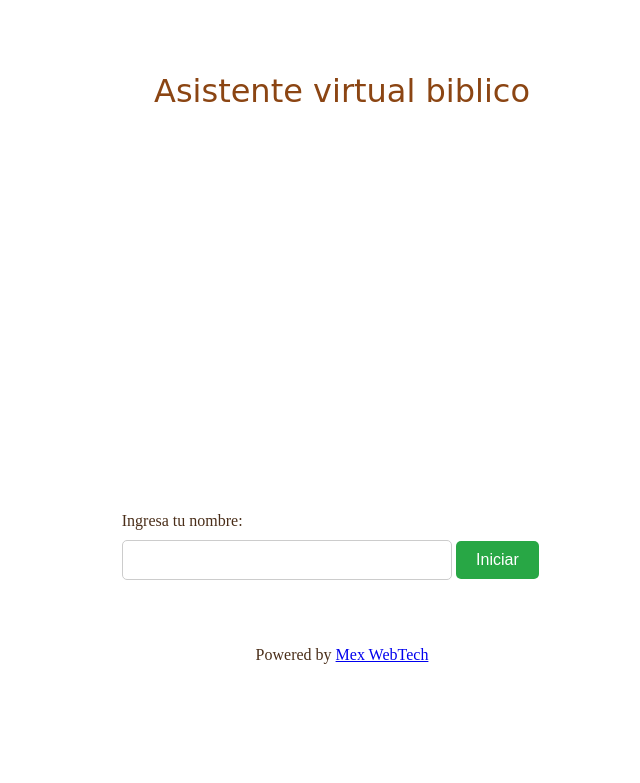
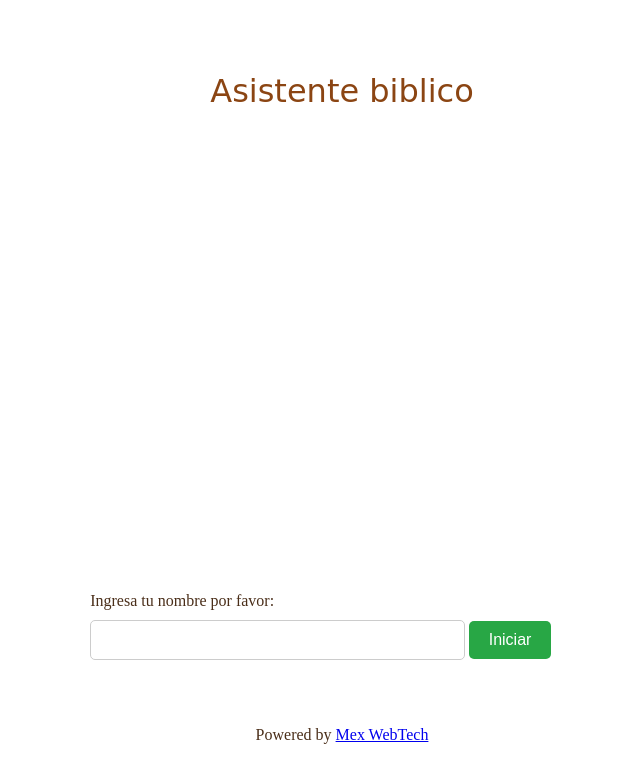
Before and after one commit to dvicampos/chatbot-versiculos, a Flask app: page / in a window 1280 px wide. Shown: the top 783 px of the page, without its empty margins (274-914 px from the left). Run offline with Flask 3, Linux system fonts and the light colour scheme.

Commit message:
Cambios de vistas

```diff
--- a/app.py
+++ b/app.py
@@ -237,7 +237,6 @@ versiculos = {
     "2 Samuel 12:23: Pero ahora que ha muerto, ¿por qué he de ayunar? ¿Puedo yo hacerle volver? Yo iré a él, pero él no volverá a mí.",
     "Revelación 21:4: Enjugará Dios toda lágrima de los ojos de ellos, y no habrá más muerte, ni habrá más llanto, ni clamor, ni dolor; porque las primeras cosas pasaron."
   ]
-    # Agrega más categorías aquí
 }
 
 @app.route('/', methods=['GET', 'POST'])
@@ -258,7 +257,7 @@ def chat():
     # Lógica para manejar la entrada del usuario y responder
     if user_input == "Regresar al menú principal":
         response = {
-            "message": f"Hola {user_name}, selecciona una opción:",
+            "message": f"{user_name}, selecciona una opción por favor:",
             "options": list(versiculos.keys())
         }
     elif category and user_input == "Más":
@@ -284,7 +283,7 @@ def chat():
         }
     else:
         response = {
-            "message": f"Hola {user_name}, selecciona una opción:",  # Se asegura que solo se use el nombre del frontend
+            "message": f"{user_name} selecciona una opción por favor:",  # Se asegura que solo se use el nombre del frontend
             "options": list(versiculos.keys())
         }
 
@@ -293,8 +292,7 @@ def chat():
 
 @app.route('/exit', methods=['POST'])
 def exit():
-    # No es necesario eliminar nada de la sesión ya que no la estamos utilizando
-    return jsonify({"message": "Sesión cerrada. Vuelve pronto!"})
+    return jsonify({"message": "¡Buen día!"})
 
 if __name__ == '__main__':
   app.run(host="0.0.0.0", port=5000, debug=True)
--- a/static/estilos.css
+++ b/static/estilos.css
@@ -15,7 +15,7 @@ body {
     border-radius: 10px;
     padding: 20px;
     max-width: 90%;
-    height: 80vh;
+    height: 90vh;
     overflow: hidden;
 }
 
--- a/static/script.js
+++ b/static/script.js
@@ -11,7 +11,7 @@ function addMessage(message, sender = "bot") {
     // Crear el contenedor para el nombre
     const nameDiv = document.createElement("div");
     nameDiv.classList.add("message-sender", sender);
-    nameDiv.innerText = sender === "user" ? userName : "Chatbot"; // Agregar el nombre del usuario o chatbot
+    nameDiv.innerText = sender === "user" ? userName : "Asistente Biblico"; // Agregar el nombre del usuario o chatbot
 
     // Crear el contenedor para el texto del mensaje
     const textDiv = document.createElement("div");
--- a/templates/index.html
+++ b/templates/index.html
@@ -11,14 +11,14 @@
 <body>
     <div class="chat-container">
         <div class="encabezado">
-            <p>Asistente virtual biblico</h1>
+            <p>Asistente biblico</h1>
         </div>
         <div id="chat-box">
             <!-- Los mensajes del chat se mostrarán aquí -->
         </div>
         <div id="name-form-container">
             <form id="name-form">
-                <label for="name-input">Ingresa tu nombre:</label>
+                <label for="name-input">Ingresa tu nombre por favor:</label>
                 <input type="text" id="name-input" required />
                 <button type="submit">Iniciar</button>
             </form>
```
